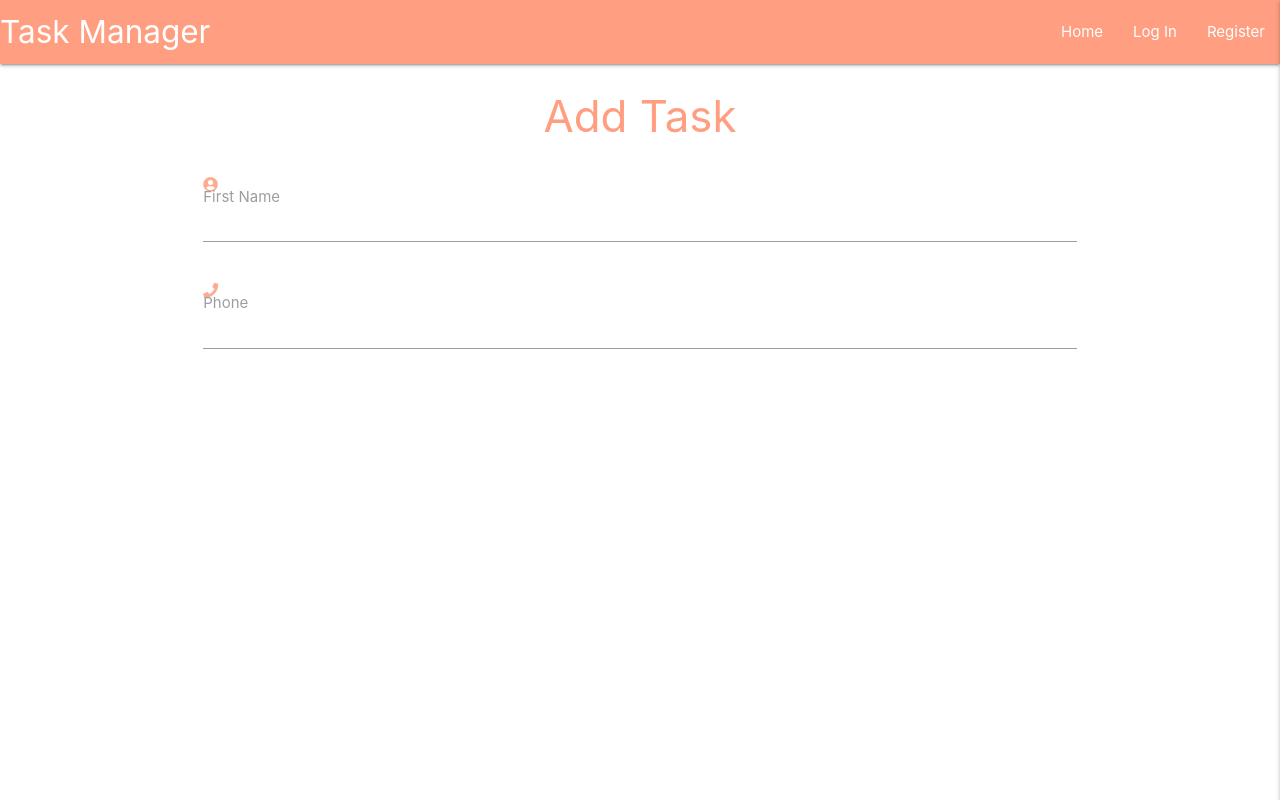
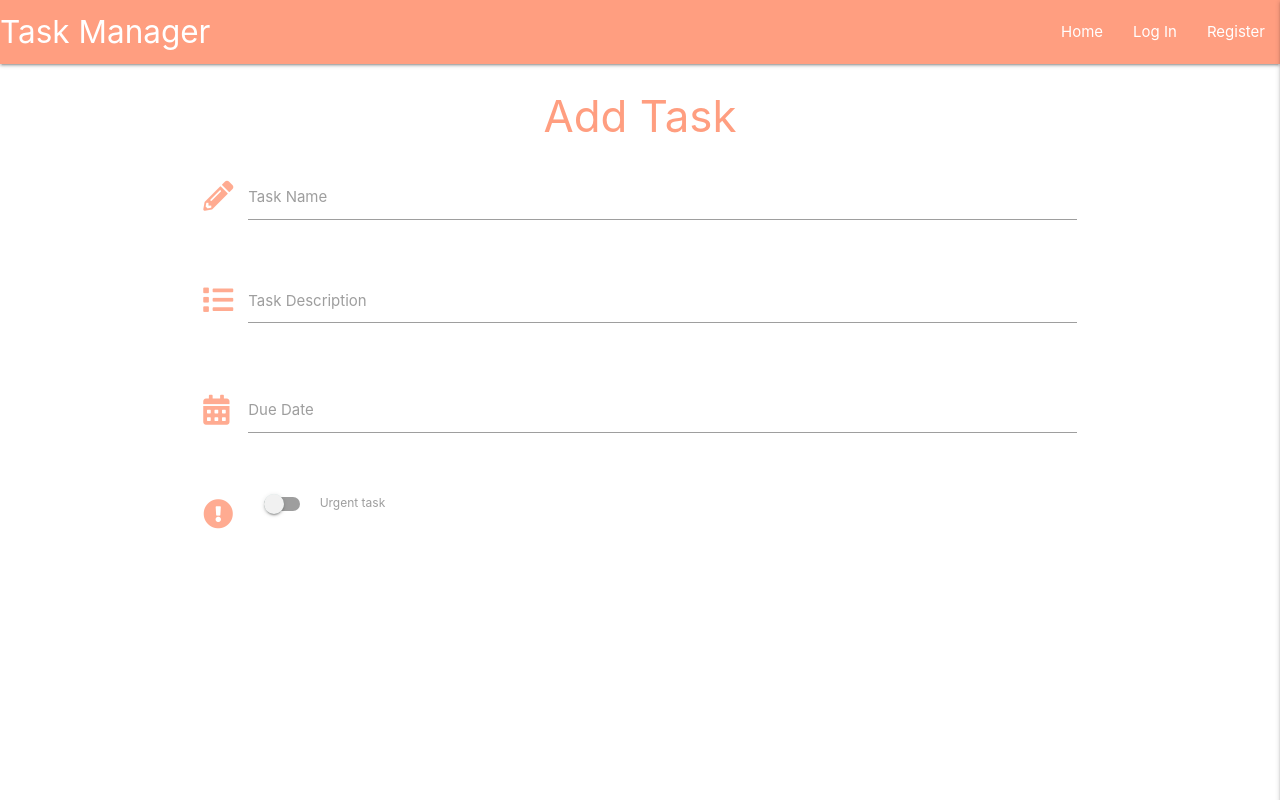
Before and after one commit to asdub/octo-invention, a Flask app: page /add_task in a window 1280 px wide. Run offline with Flask 2, Linux system fonts and the light colour scheme; some libraries are stand-ins or nearby versions.

Commit message:
Added fields for new task

```diff
--- a/static/js/script.js
+++ b/static/js/script.js
@@ -5,8 +5,12 @@ document.addEventListener('DOMContentLoaded', function() {
     var instances = M.Collapsible.init(task);
     var tooltip = document.querySelectorAll('.tooltipped');
     var instances = M.Tooltip.init(tooltip, {
-                                    position: "top",
-                                    html: "Urgent Task!",
-                                    margin: 0.1
-                                  });
+                                              position: "top",
+                                              html: "Urgent Task!",
+                                              margin: 0.1
+                                            });
+    var datepicker = document.querySelectorAll('.datepicker');
+    var instances = M.Datepicker.init(datepicker, {
+                                                  autoClose: "True",
+                                                  format: "dd mmm, yyyy",});
   });
--- a/templates/add_task.html
+++ b/templates/add_task.html
@@ -4,20 +4,43 @@
     <h3 class="center-align deep-orange-text text-accent-1">Add Task</h3>
 
     <div class="row">
-        <form class="col s12">
-          <div class="row">
-            <div class="input-field col s12">
-              <i class="fas fa-user-circle deep-orange-text text-lighten-3"></i>
-              <input id="icon_prefix" type="text" class="validate">
-              <label for="icon_prefix">First Name</label>
+        <form class="col s12" method="POST" action="">
+            <div class="row">
+                <div class="input-field col s12">
+                    <i class="fas fa-pencil-alt deep-orange-text text-lighten-3 prefix"></i>
+                    <input id="task_name" name="task_name" minlength="5" maxlength="50"
+                            type="text" lass="validate" required>
+                    <label for="task_name">Task Name</label>
+                </div>
             </div>
-            <div class="input-field col s12">
-              <i class="fas fa-phone deep-orange-text text-lighten-3"></i>
-              <input id="icon_telephone" type="tel" class="validate">
-              <label for="icon_telephone">Phone</label>
+            <div class="row">
+                <div class="input-field col s12">
+                    <i class="fas fa-list deep-orange-text text-lighten-3 prefix"></i>
+                    <textarea id="task_description" name="task_description" minlength="5"
+                                maxlength="50" class="materialize-textarea" required></textarea>
+                    <label for="task_description">Task Description</label>
+                </div>
             </div>
-          </div>
+            <div class="row">
+                <div class="input-field col s12">
+                    <i class="fas fa-calendar-alt deep-orange-text text-lighten-3 prefix"></i>
+                    <input id="due_date" name="due_date" type="text" class="datepicker" validate></input>
+                    <label for="due_date">Due Date</label>
+                </div>
+            </div>
+            <div class="row">
+                <div class="input-field col s12">
+                    <div class="switch">
+                        <i class="fas fa-exclamation-circle deep-orange-text text-lighten-3 prefix"></i>
+                        <label for="is_urgent">
+                          <input type="checkbox" id="is_urgent" name="is_urgent">
+                          <span class="lever"></span>
+                          Urgent task
+                        </label>
+                      </div>
+                </div>
+            </div>
         </form>
-      </div>
+    </div>
 
 {% endblock %}
--- a/templates/register.html
+++ b/templates/register.html
@@ -35,7 +35,7 @@
     <div class="row">
         <div class="col s12">
             <p class="center-align">
-                Already registered? <a href="{{ url_for('login') }}" class="deep-orange accent-1">Log In</a>
+                Already registered? <a href="{{ url_for('login') }}" class="deep-orange-text text-accent-1">Log In</a>
             </p>
         </div>
     </div>
```
